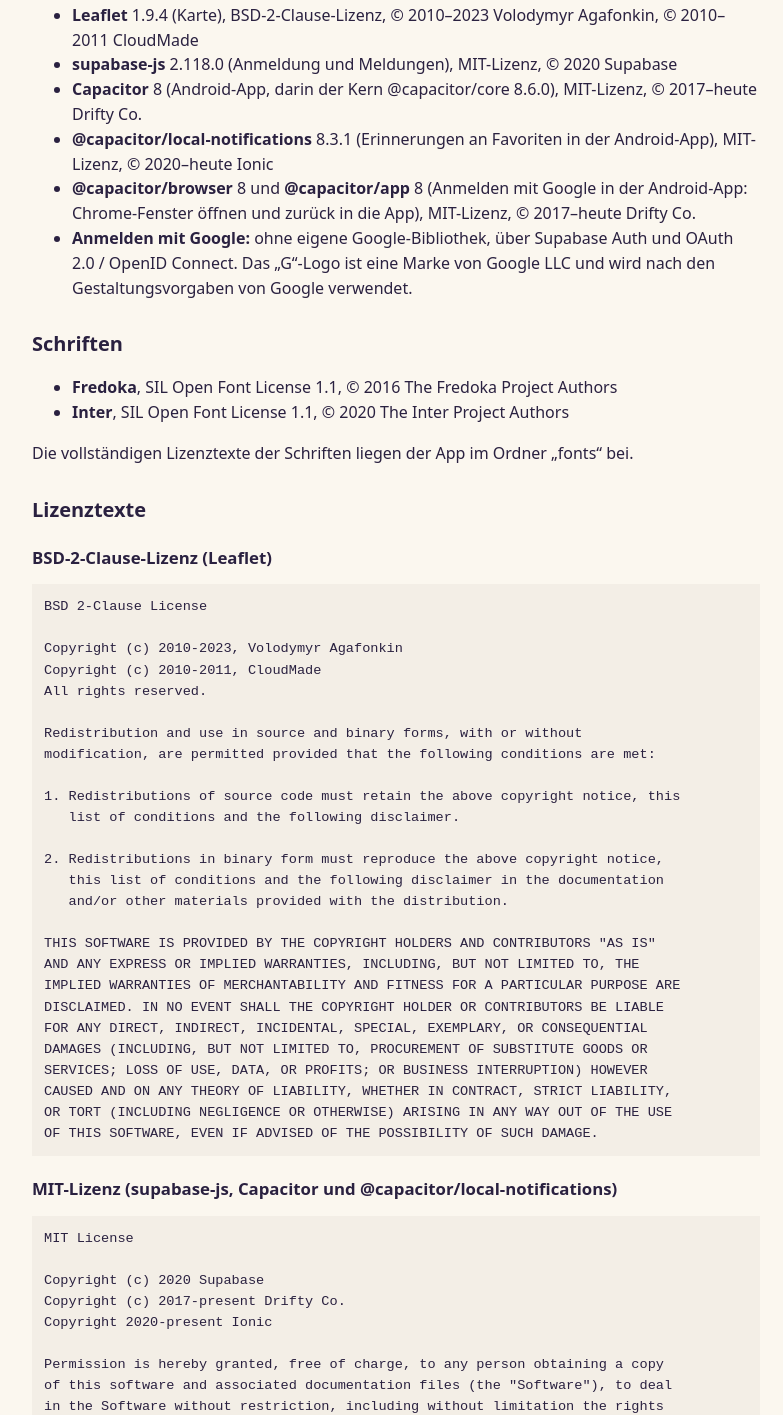
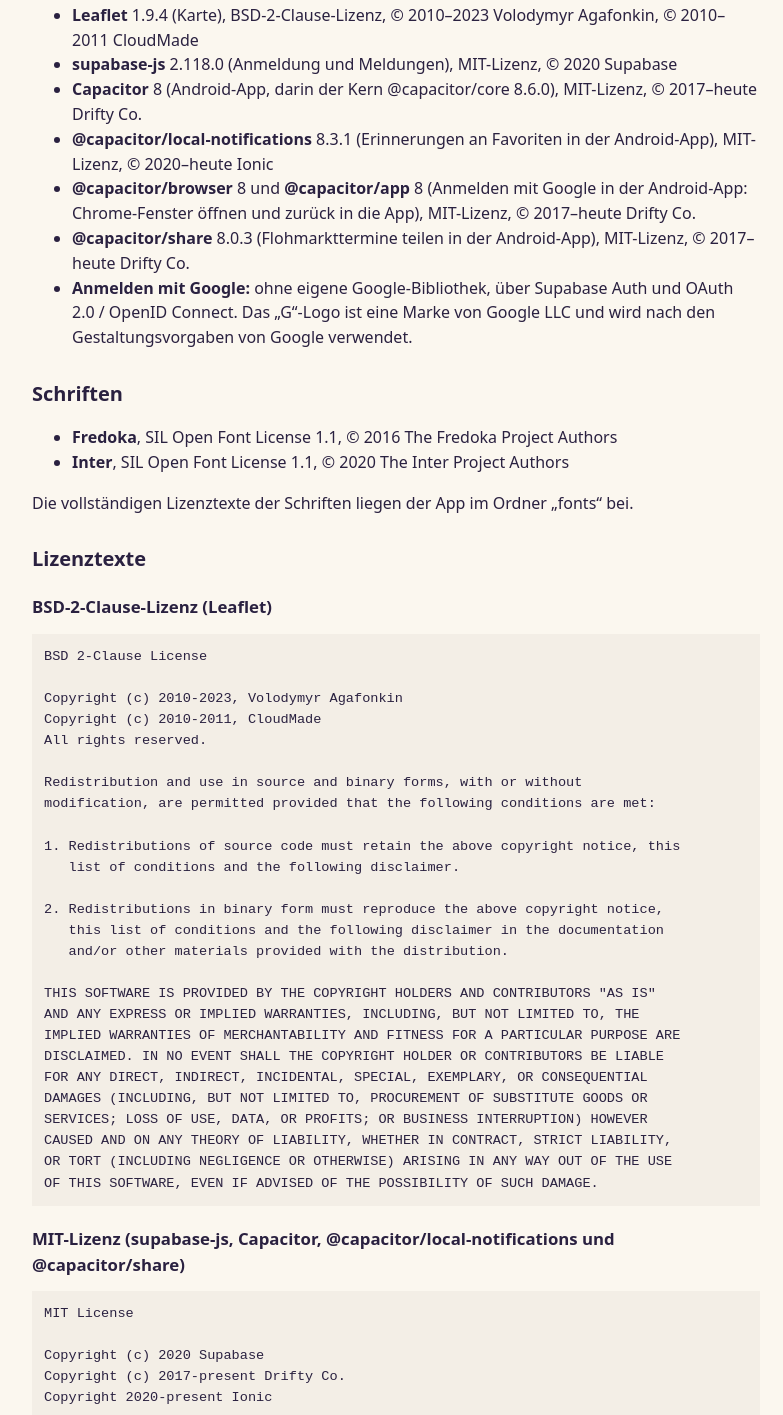
Before and after one commit to FlohmiApp/flohmi-rechtliches, a plain HTML site: page lizenzen.html in a window 1280 px wide. Shown: the part 574-1989 px from the top of the page, without its empty margins (244-1027 px from the left). Drawn offline with Linux system fonts and the light colour scheme.

Commit message:
Rechtstexte aus Flohmi 4eadd22

```diff
--- a/lizenzen.html
+++ b/lizenzen.html
@@ -63,6 +63,7 @@ footer { margin-top: 40px; padding: 16px; color: var(--hell); font-size: 0.9rem;
   <li><strong>Capacitor</strong> 8 (Android-App, darin der Kern @capacitor/core 8.6.0), MIT-Lizenz, © 2017–heute Drifty Co.</li>
   <li><strong>@capacitor/local-notifications</strong> 8.3.1 (Erinnerungen an Favoriten in der Android-App), MIT-Lizenz, © 2020–heute Ionic</li>
   <li><strong>@capacitor/browser</strong> 8 und <strong>@capacitor/app</strong> 8 (Anmelden mit Google in der Android-App: Chrome-Fenster öffnen und zurück in die App), MIT-Lizenz, © 2017–heute Drifty Co.</li>
+  <li><strong>@capacitor/share</strong> 8.0.3 (Flohmarkttermine teilen in der Android-App), MIT-Lizenz, © 2017–heute Drifty Co.</li>
   <li><strong>Anmelden mit Google:</strong> ohne eigene Google-Bibliothek, über Supabase Auth und OAuth 2.0 / OpenID Connect. Das „G“-Logo ist eine Marke von Google LLC und wird nach den Gestaltungsvorgaben von Google verwendet.</li>
 </ul>
 <h2>Schriften</h2>
@@ -99,7 +100,7 @@ SERVICES; LOSS OF USE, DATA, OR PROFITS; OR BUSINESS INTERRUPTION) HOWEVER
 CAUSED AND ON ANY THEORY OF LIABILITY, WHETHER IN CONTRACT, STRICT LIABILITY,
 OR TORT (INCLUDING NEGLIGENCE OR OTHERWISE) ARISING IN ANY WAY OUT OF THE USE
 OF THIS SOFTWARE, EVEN IF ADVISED OF THE POSSIBILITY OF SUCH DAMAGE.</pre>
-<h3>MIT-Lizenz (supabase-js, Capacitor und @capacitor/local-notifications)</h3>
+<h3>MIT-Lizenz (supabase-js, Capacitor, @capacitor/local-notifications und @capacitor/share)</h3>
 <pre>MIT License
 
 Copyright (c) 2020 Supabase
```
